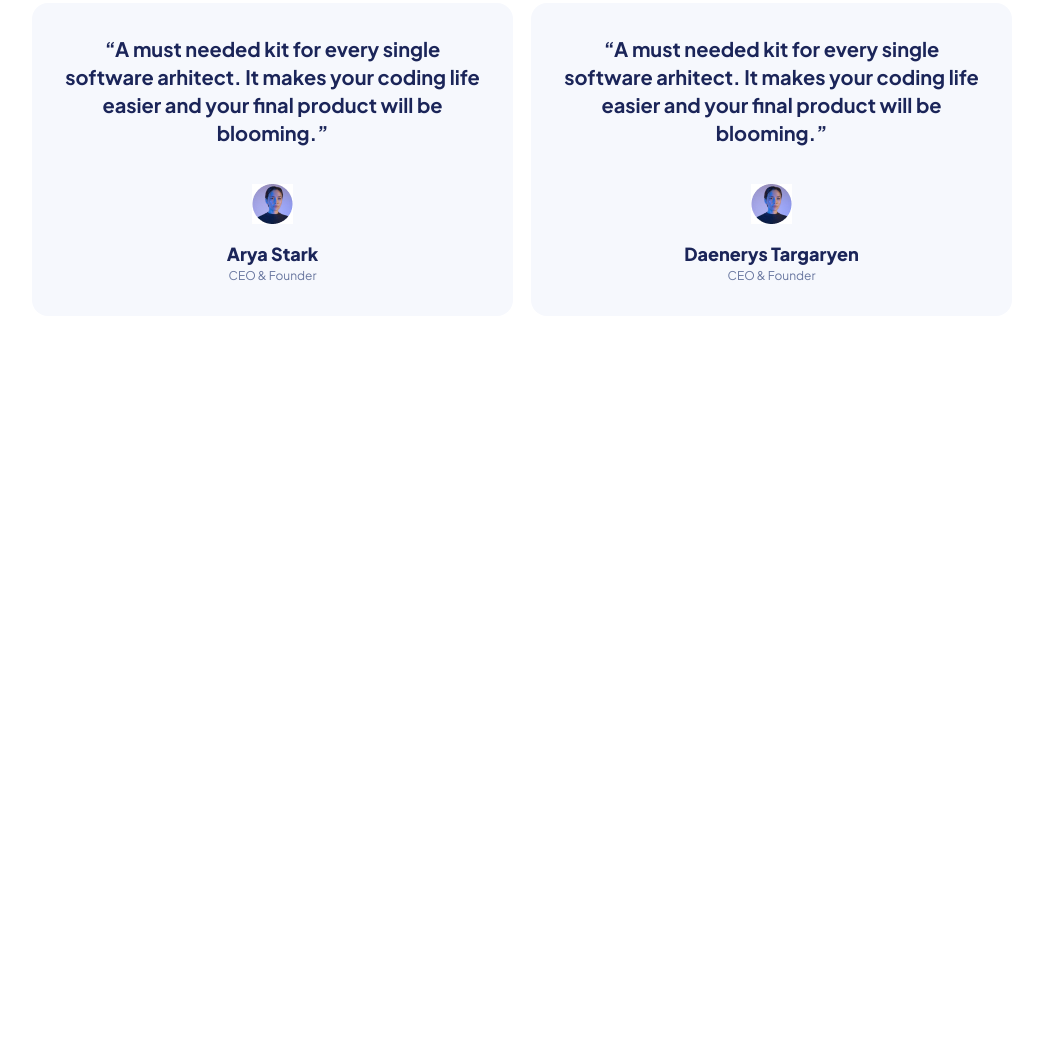
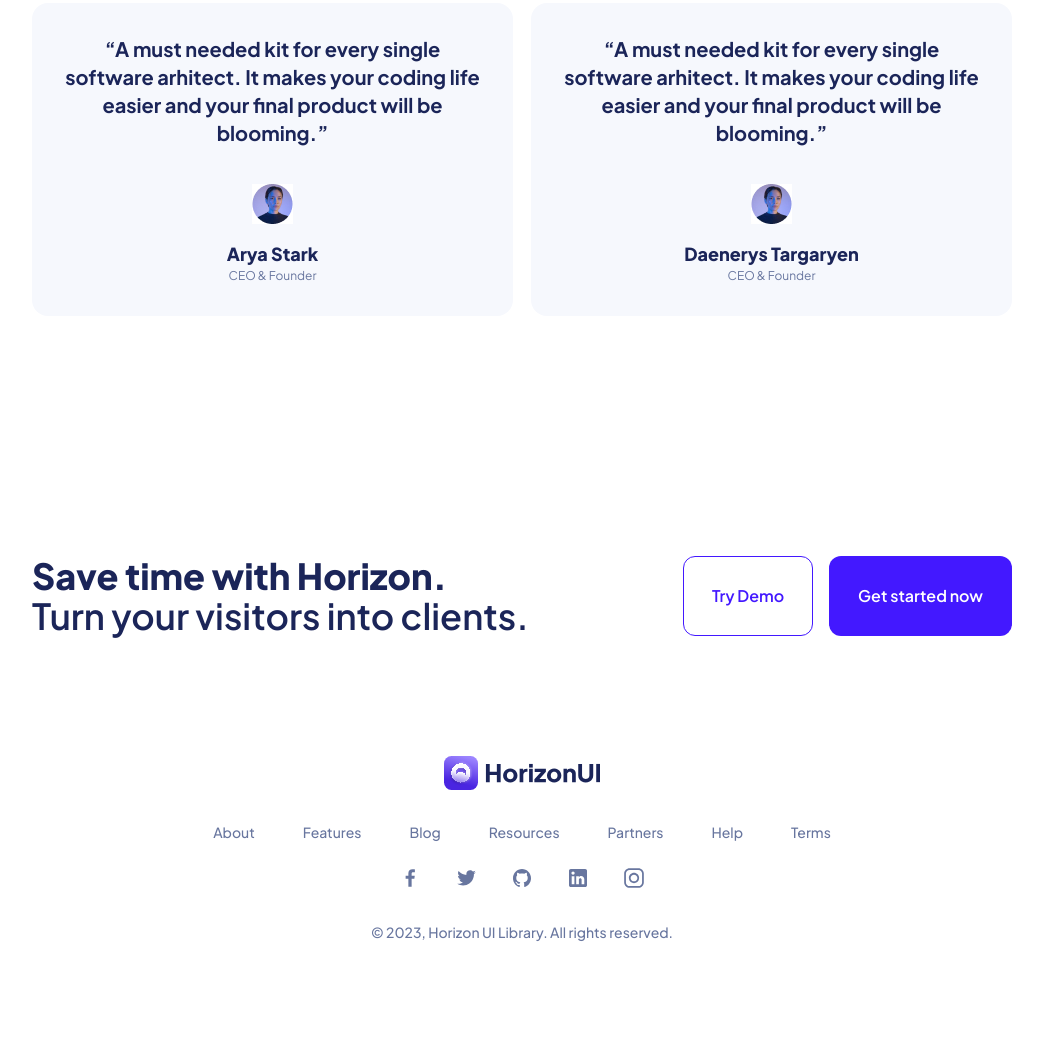
Before and after one commit to Terezie-Mazacova/tailwind-horizonUI, a website: page index.html in a window 1280 px wide. Shown: the part 2931-3993 px from the top of the page, without its empty margins (118-1161 px from the left). Before the commit the page ends 3367 px from the top, so only its background shows below. Drawn offline with Linux system fonts and the light colour scheme.

Commit message:
hotovy cely footer

```diff
--- a/index.html
+++ b/index.html
@@ -243,5 +243,59 @@
             </div>
         </div>
     </main>
+
+    <!-- Footer -->
+    <footer>
+        <div class="flex flex-col py-[120px]">
+            <div class="flex justify-between mb-[120px]">
+                <div>
+                    <h2 class="text-4xl font-extrabold text-secondary-dark-grey-900">Save time with Horizon.<br><span class="font-semibold">Turn your visitors into clients.</span></h2>
+                </div>
+
+                <div class="flex gap-4">
+                    <button class="flex items-center text-primary-purple-blue-500 font-semibold px-7 py-4 border border-primary-purple-blue-500 rounded-xl duration-300
+                    hover:bg-primary-purple-blue-100 focus:outline-none focus:border-transparent focus:ring-4 focus:ring-primary-purple-blue-200 focus:bg-white">Try Demo</button>
+
+                    <button class="px-7 py-4 bg-primary-purple-blue-500 font-semibold text-white border border-transparent rounded-xl hover:bg-primary-purple-blue-600 duration-300 focus:bg-primary-purple-blue-400 focus:outline-none focus:ring-4 focus:ring-primary-purple-blue-200">Get started now</button>
+                </div>
+            </div>
+
+            <div class="flex flex-col gap-8 items-center">
+                <div class="cursor-pointer">
+                    <a href="index.html">
+                        <img src="./public/img/HorizonUI-logo.svg" alt="logo">
+                    </a>
+                </div>
+
+                <div class="flex flex-col gap-6 items-center">
+                    <div>
+                        <ul class="flex gap-12 text-sm font-medium text-secondary-dark-grey-600">
+                            <li><a href="#" class="hover:underline">About</a></li>
+                            <li><a href="#" class="hover:underline">Features</a></li>
+                            <li><a href="#" class="hover:underline">Blog</a></li>
+                            <li><a href="#" class="hover:underline">Resources</a></li>
+                            <li><a href="#" class="hover:underline">Partners</a></li>
+                            <li><a href="#" class="hover:underline">Help</a></li>
+                            <li><a href="#" class="hover:underline">Terms</a></li>
+                        </ul>
+                    </div>
+
+                    <div>
+                        <ul class="flex gap-8 cursor-pointer">
+                            <li><img src="./public/img/logo-facebook.svg" alt="Facebook Logo"></li>
+                            <li><img src="./public/img/logo-twitter.svg" alt="Twitter Logo"></li>
+                            <li><img src="./public/img/logo-github.svg" alt="Github Logo"></li>
+                            <li><img src="./public/img/logo-linkedIn.svg" alt="LinkedIn Logo"></li>
+                            <li><img src="./public/img/logo-instagram.svg" alt="Instagram Logo"></li>
+                        </ul>
+                    </div>
+                </div>
+
+                <div>
+                    <p class="text-sm font-medium text-secondary-dark-grey-600">© 2023, Horizon UI Library. All rights reserved.</p>
+                </div>
+            </div>
+        </div>
+    </footer>
 </body>
 </html>
```
Also changed, not shown: output.css, public/img/logo-facebook.svg (added), public/img/logo-github.svg (added), public/img/logo-instagram.svg (added), public/img/logo-linkedIn.svg (added), public/img/logo-twitter.svg (added).
